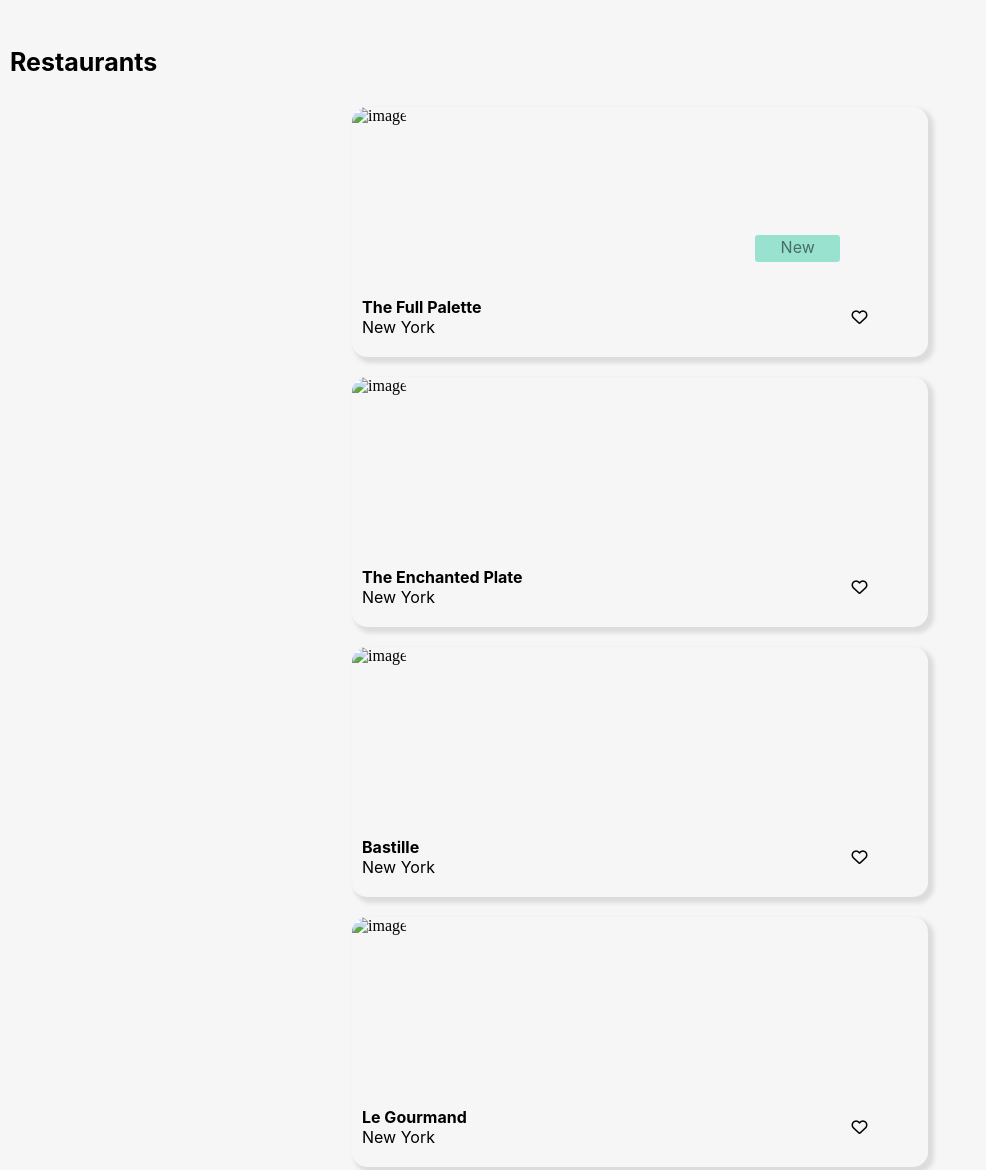
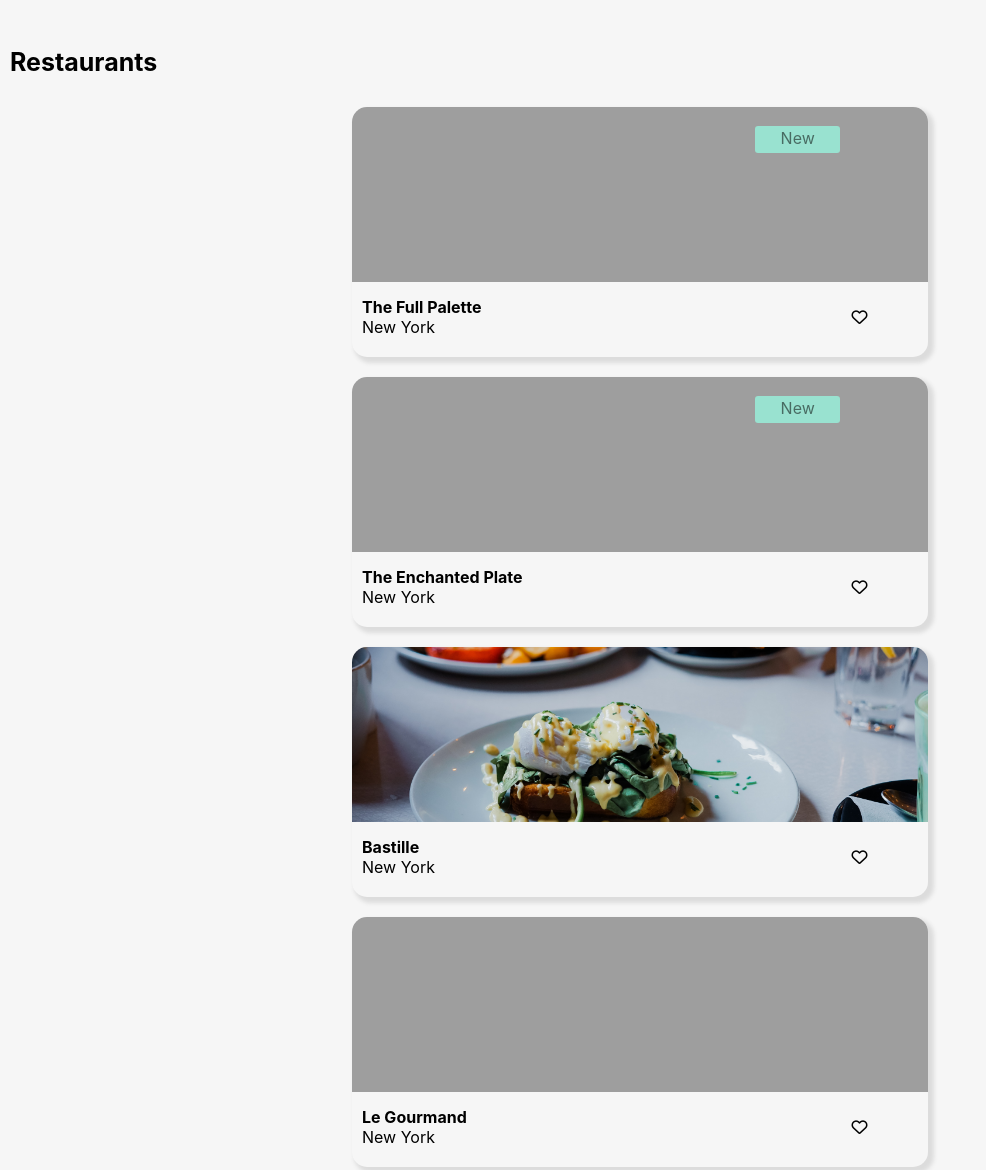
Before and after one commit to Riccardo911/oc-project3, a website: page index.html in a window 1280 px wide. Shown: the part 823-1993 px from the top of the page, without its empty margins (0-986 px from the left). Drawn offline with Linux system fonts and the light colour scheme; the site is published under a folder, as on GitHub Pages, so addresses that start at the root find nothing; a web font is replaced by a local one.

Commit message:
fix ellipsis

```diff
--- a/index.html
+++ b/index.html
@@ -72,7 +72,7 @@
                 <div class="box shadow border">
                     <a href="./full_palette.html">
                     <div class="box__dish-photo border">
-                        <img alt="image" src="/images/restaurants/1.jpg">
+                        <img alt="image" src="images/restaurants/1.jpg">
                         <div class="new font-0 center border">New</div>
                     </div>
                     </a>
@@ -90,7 +90,7 @@
                 <div class="box shadow border">
                     <a href="./enchanted_plate.html">
                     <div class="box__dish-photo border">
-                        <img alt="image" src="/images/restaurants/2.jpg">
+                        <img alt="image" src="images/restaurants/2.jpg">
                         <div class="new font-0 center border">New</div>
                     </div>
                     </a>
@@ -108,7 +108,7 @@
                 <div class="box shadow border">
                     <a href="./bastille.html">
                     <div class="box__dish-photo border">
-                        <img alt="image" src="/images/restaurants/3.jpg">
+                        <img alt="image" src="images/restaurants/3.jpg">
                         <!--<div class="new font-0 center border">New</div>-->
                     </div>
                     </a>
@@ -126,7 +126,7 @@
                 <div class="box shadow border">
                     <a href="./gourmand.html">
                     <div class="box__dish-photo border">
-                        <img alt="image" src="/images/restaurants/4.jpg">
+                        <img alt="image" src="images/restaurants/4.jpg">
                         <!--<div class="new font-0 center border">New</div>-->
                     </div>
                     </a>
--- a/sass/pages/_menu.scss
+++ b/sass/pages/_menu.scss
@@ -88,7 +88,7 @@
             inline-size: 95%;
             overflow: hidden;
             text-overflow: ellipsis;
-            /*white-space: nowrap;*/
+            white-space: nowrap;
         }
         &__comment{
             height: 20px;
@@ -98,7 +98,7 @@
             inline-size: 95%;
             overflow: hidden;
             text-overflow: ellipsis;
-            /*white-space: nowrap;*/
+            white-space: nowrap;
         }
     }
     &__price{
@@ -120,6 +120,10 @@
 
 .dish-box:hover .add{
     margin-right: 0;
+}
+
+.dish-box:hover .dish-box__text{
+    width:60%;
 }
 
 .check-icon{
```
Also changed, not shown: css/style1.css, 1 other file.
